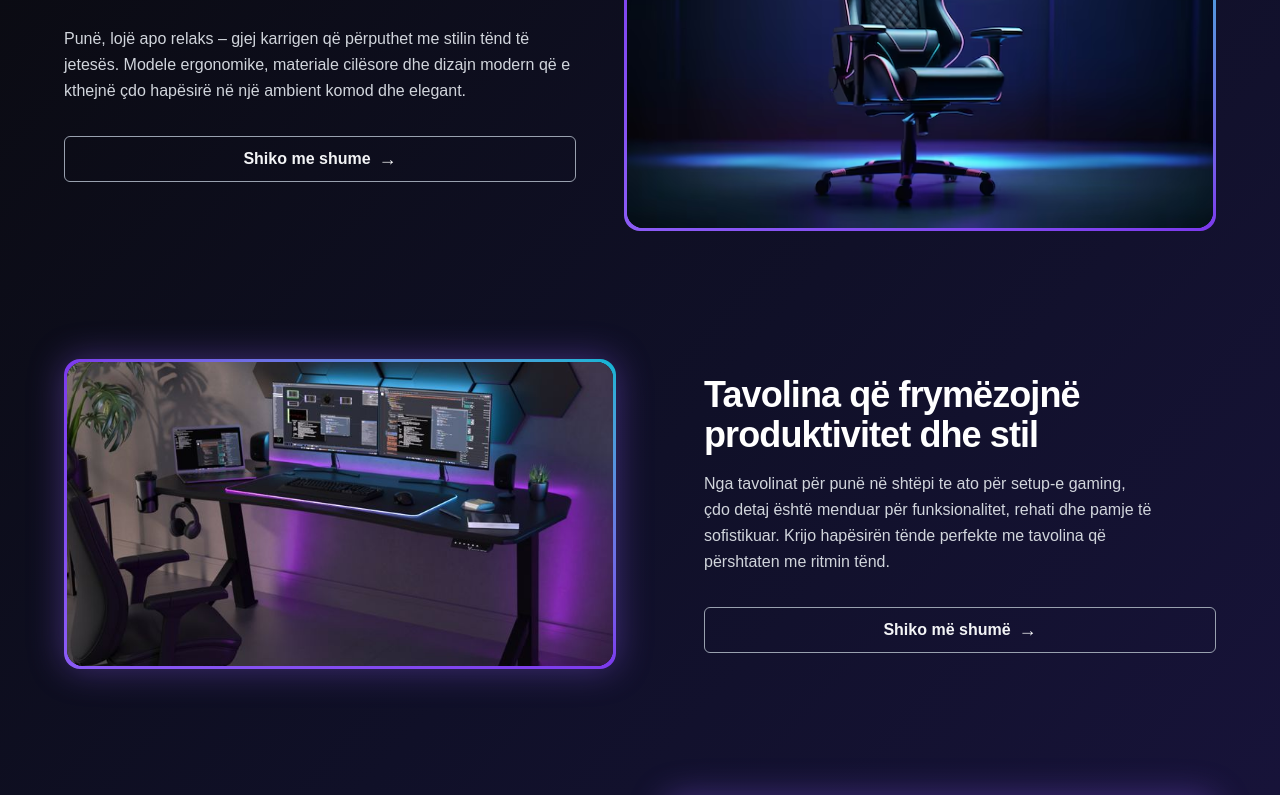
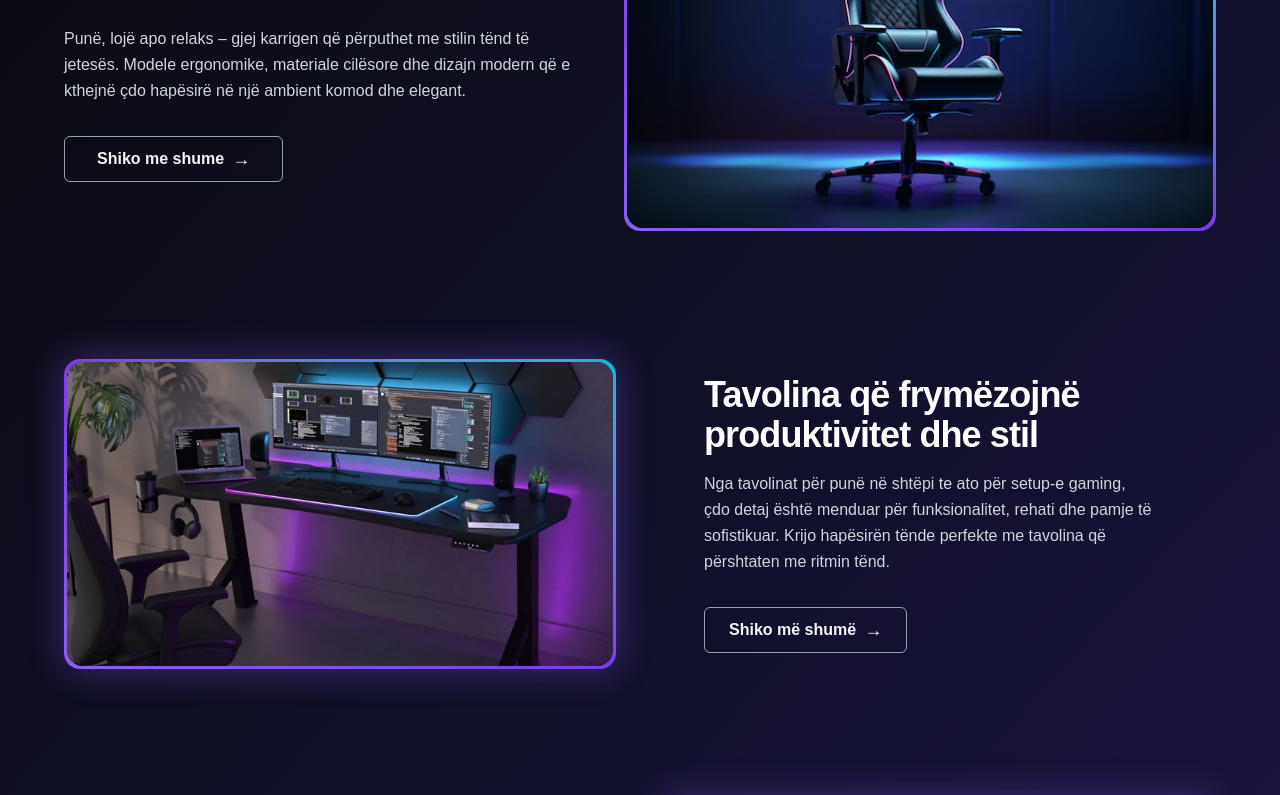
Before and after one commit to anessheremeti/TreguAL, a React (Vite) app in the folder TreguAL/: page / in a window 1280 px wide. Shown: the part 1780-2575 px from the top of the page. Built offline with nearby package versions, Linux system fonts and the light colour scheme; no server answers; a web font is replaced by a local one.

Commit message:
ndryshime ne homePage

```diff
--- a/TreguAL/src/pages/HomePage/index.jsx
+++ b/TreguAL/src/pages/HomePage/index.jsx
@@ -45,9 +45,11 @@ const HomePage = () => {
               gjë që të duhet në një vend të vetëm.
             </p>
             <div className="pt-6">
+              <Link to="/product">
                 <button className="border border- hover:cursor-pointer border-white py-2.5 px-11 font-bold">
                   Shiko më shumë
                 </button>
+              </Link>
             </div>
           </div>
         </div>
@@ -88,9 +90,11 @@ const HomePage = () => {
           Blej me siguri, krahaso me lehtësi dhe përfito më shumë çdo ditë!
         </p>
         <div className="pt-6">
+          <Link to="/product">
             <button className="border hover:cursor-pointer text-white border-solid border-white py-2.5 px-11 font-bold">
               Shiko
             </button>
+          </Link>
         </div>
       </div>
       <div className="mt-9">
@@ -107,10 +111,12 @@ const HomePage = () => {
               të jetesës. Modele ergonomike, materiale cilësore dhe dizajn
               modern që e kthejnë çdo hapësirë në një ambient komod dhe elegant.
             </p>
+            <Link to="/product">
               <button className="inline-flex items-center justify-center hover:cursor-pointer gap-2 border border-gray-400 text-gray-100 px-8 py-2 rounded-md transition-all duration-300 hover:bg-white/10 hover:border-purple-400 font-bold">
                 Shiko me shume
                 <span className="text-lg">→</span>
               </button>
+            </Link>
           </div>
           <div className="relative inline-block rounded-2xl  mt-10  p-[3px] bg-linear-to-tr from-[#8b5cf6] via-[#7c3aed] to-[#06b6d4] transition-all duration-500 hover:scale-[1.02] hover:shadow-[0_0_25px_rgba(139,92,246,0.5)]">
             <img
@@ -140,10 +146,12 @@ const HomePage = () => {
               sofistikuar. Krijo hapësirën tënde perfekte me tavolina që
               përshtaten me ritmin tënd.
             </p>
+            <Link to="/product">
               <button className="relative inline-flex items-center justify-center gap-2 hover:cursor-pointer border border-gray-400 text-gray-100 px-6 py-2 rounded-md transition-all duration-300 hover:bg-white/10 hover:border-purple-400 content-center font-bold">
                 Shiko më shumë
                 <span className="text-lg">→</span>
               </button>
+            </Link>
           </div>
         </div>
 
@@ -158,10 +166,12 @@ const HomePage = () => {
               produkt është zgjedhur për të përmirësuar ndjesinë dhe komoditetin
               në çdo hapësirë.
             </p>
+            <Link to='/product'>
               <button className="relative inline-flex items-center justify-center gap-2 hover:cursor-pointer border border-gray-400 text-gray-100 px-6 py-2 rounded-md transition-all duration-300 hover:bg-white/10 hover:border-purple-400 content-center font-bold">
                 Shiko më shumë
                 <span className="text-lg">→</span>
               </button>
+            </Link>
           </div>
 
           <div className="relative rounded-2xl p-[3px] bg-linear-to-tr from-[#8b5cf6] via-[#7c3aed] to-[#06b6d4] shadow-[0_0_35px_rgba(139,92,246,0.4)] transition-transform duration-500 hover-scale-[1.02] order-1 lg:order-2">
```
Lines whose indentation alone changed are shown as unchanged.
